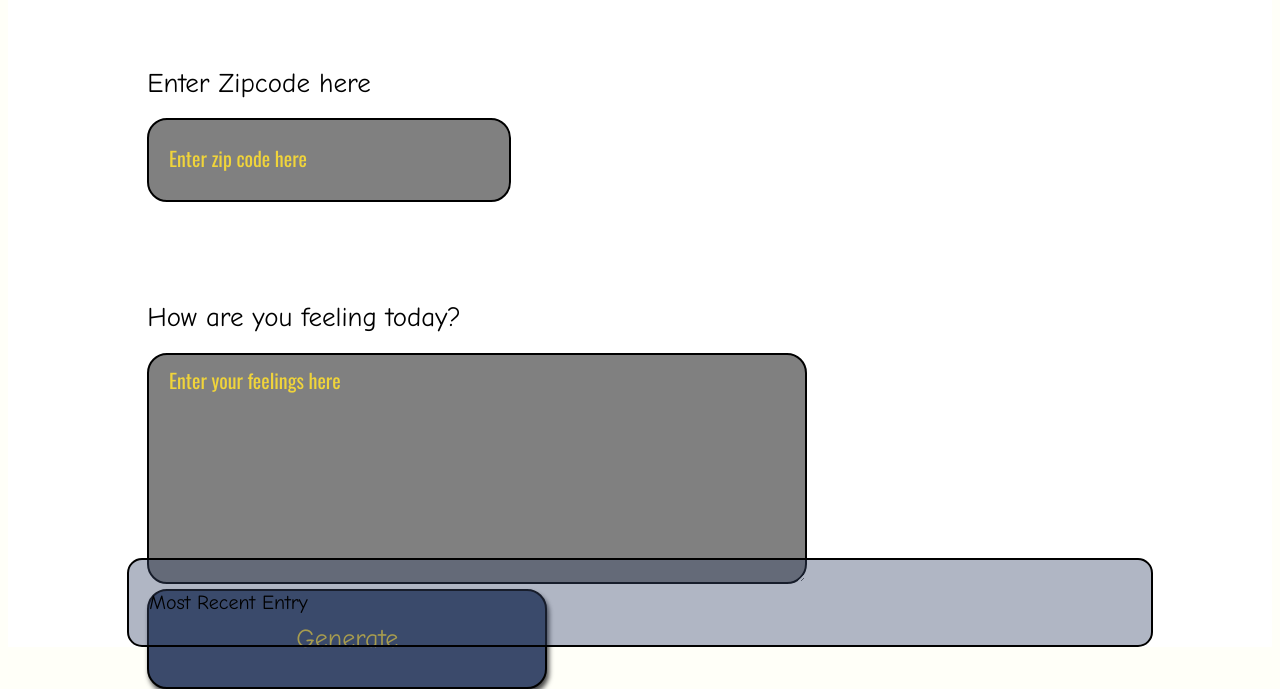
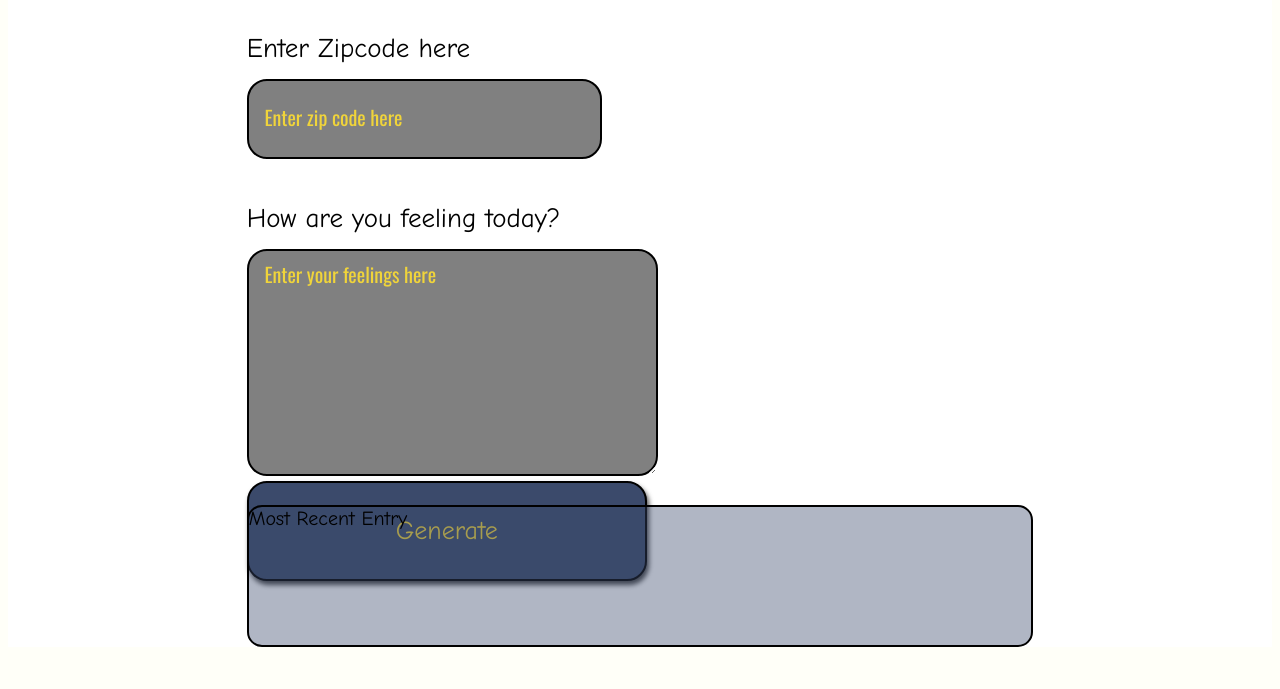
Before and after one commit to eng-mostafa-sayed/weather-journal-app, a website: page website/index.html in a window 1280 px wide. Shown: the part 161-850 px from the top of the page. After the commit the page ends 816 px from the top, so only its background shows below. Drawn offline with nearby package versions, Linux system fonts and the light colour scheme; a web font is replaced by a local one.

Commit message:
last commit

```diff
--- a/website/index.html
+++ b/website/index.html
@@ -17,10 +17,10 @@
         </div>
         <div class="holder feel">
             <label for="feelings">How are you feeling today?</label>
-            <textarea class="myInput" id="feelings" placeholder="Enter your feelings here" rows="9" cols="50"></textarea>
+            <textarea class="myInput" id="feelings" placeholder="Enter your feelings here" rows="9" cols="30"></textarea>
             <button id="generate" type="submit">Generate</button>
         </div>
-        <div class="holder entry" style="margin-top: 7%">
+        <div class="holder entry" style="margin-top: 1%">
             <div class="title">Most Recent Entry</div>
             <div id="entryHolder">
                 <div id="date"></div>
--- a/website/style.css
+++ b/website/style.css
@@ -14,10 +14,6 @@ body {
     justify-content: center;
     grid-gap: 1em;
     font-size: 20px;
-}
-
-.holder {
-    padding: 3% 2%;
 }
 
 .entry {
@@ -89,6 +85,11 @@ button:focus {
     outline: none;
 }
 
+.myInput,
+#generate {
+    display: inline-block;
+}
+
 
 /* Style for Placeholder Text*/
 
```
